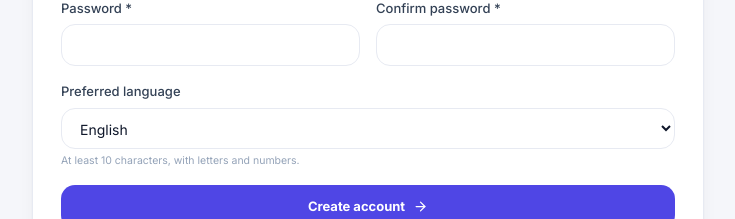
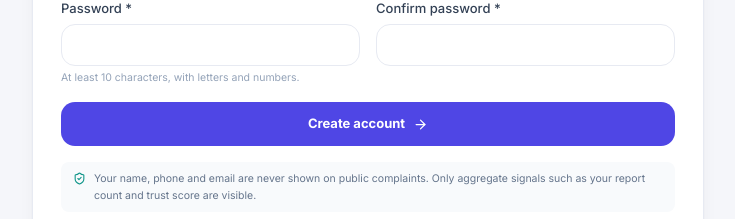
Before and after one commit to Vaheedbasha/nagarmitra, a React (Vite) app: page /register in a window 1280 px wide. Shown: the part 469-688 px from the top of the page, without its empty margins (272-1007 px from the left). Built offline with nearby package versions, Linux system fonts and the light colour scheme; no server answers.

Commit message:
fix(auth): remove preferred language from register form and place password hint under password field

```diff
--- a/src/pages/auth/Register.tsx
+++ b/src/pages/auth/Register.tsx
@@ -153,6 +153,7 @@ export default function Register() {
                   className="field"
                   autoComplete="new-password"
                 />
+                <p className="mt-1 text-[10.5px] text-slate-400">{t("passwordHint")}</p>
               </div>
               <div>
                 <label htmlFor="confirm" className="field-label">
@@ -166,22 +167,6 @@ export default function Register() {
                   className="field"
                   autoComplete="new-password"
                 />
-              </div>
-              <div className="sm:col-span-2">
-                <label htmlFor="language" className="field-label">
-                  {t("preferredLanguage")}
-                </label>
-                <select
-                  id="language"
-                  value={form.language}
-                  onChange={(e) => update("language", e.target.value)}
-                  className="field"
-                >
-                  <option value="en">English</option>
-                  <option value="hi">हिंदी (Hindi)</option>
-                  <option value="te">తెలుగు (Telugu)</option>
-                </select>
-                <p className="mt-1 text-[10.5px] text-slate-400">{t("passwordHint")}</p>
               </div>
             </div>
 
```
